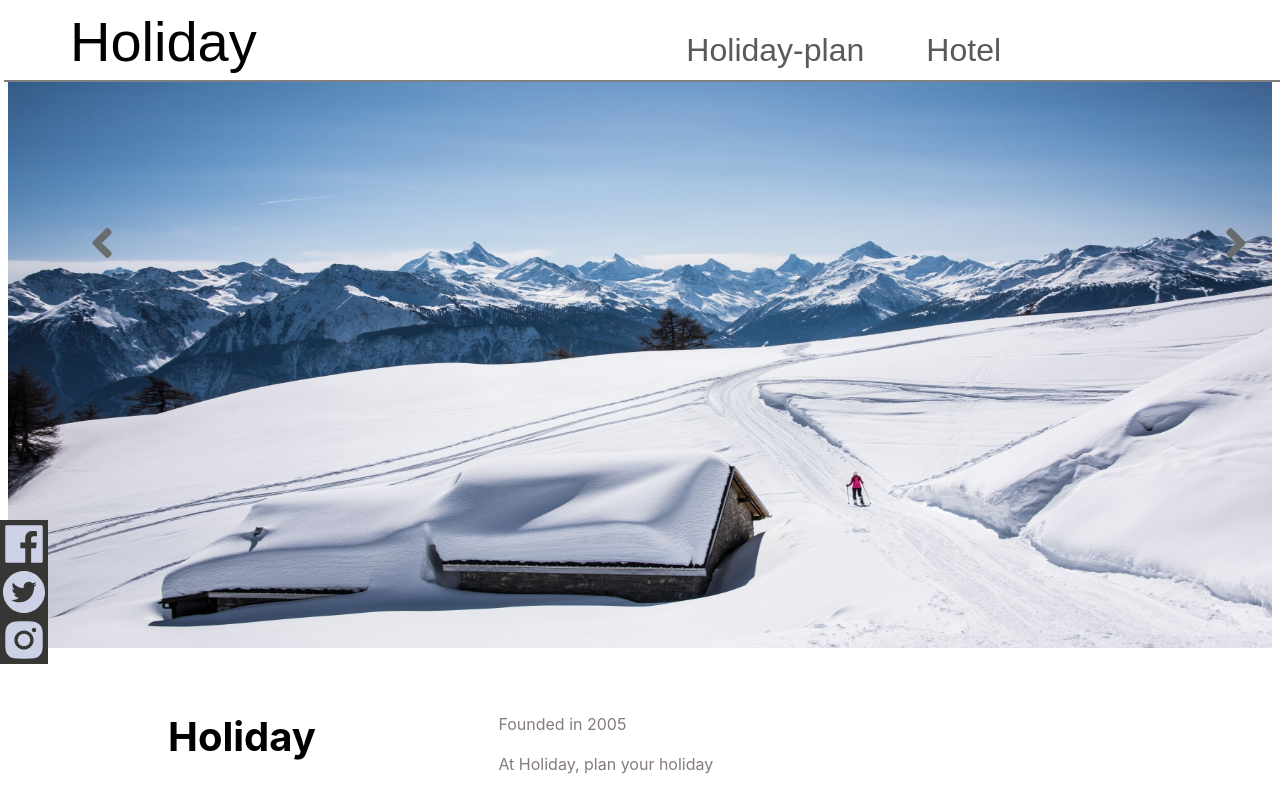
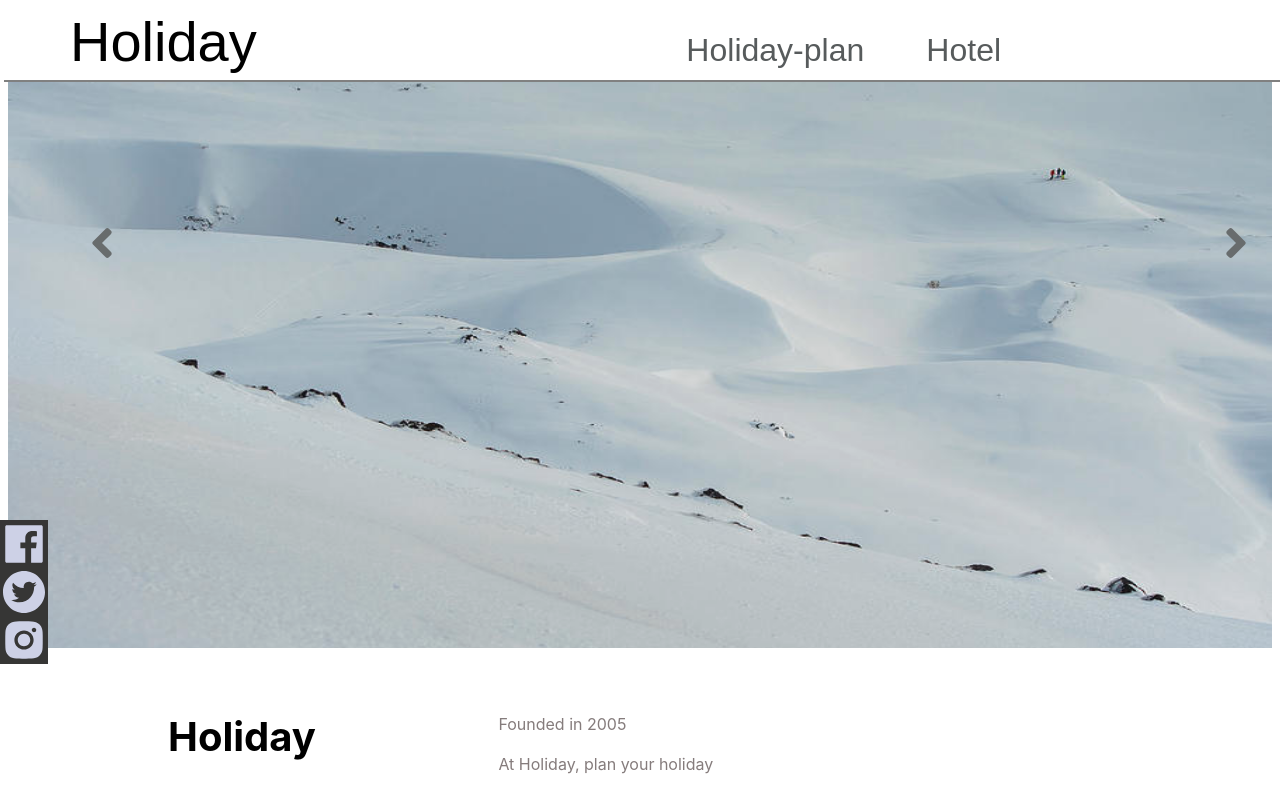
Before and after one commit to basheer82/Holiday, a React (Create React App) app: page / in a window 1280 px wide. Shown: the top 800 px of the page. Built offline with nearby package versions, Linux system fonts and the light colour scheme.

Commit message:
Update slider-data.js

```diff
--- a/src/slider-data.js
+++ b/src/slider-data.js
@@ -1,19 +1,23 @@
  const sliderData = [
 
-
-
-
-{
-    img:'./slider-images/switzerland-europe.jpeg'
-},
   {
     img:'./slider-images/imag.jpeg'
 },
   {
     img:'./slider-images/img.jpeg'
+} ,
+
+{
+    img:'./slider-images/dalis.jpeg'
 }
-
-
+,
+  {
+    img:'./slider-images/ballons.jpeg'
+}
+   ,
+{
+    img:'./slider-images/switzerland-europe.jpeg'
+}
 ]
 
 export default sliderData
```
